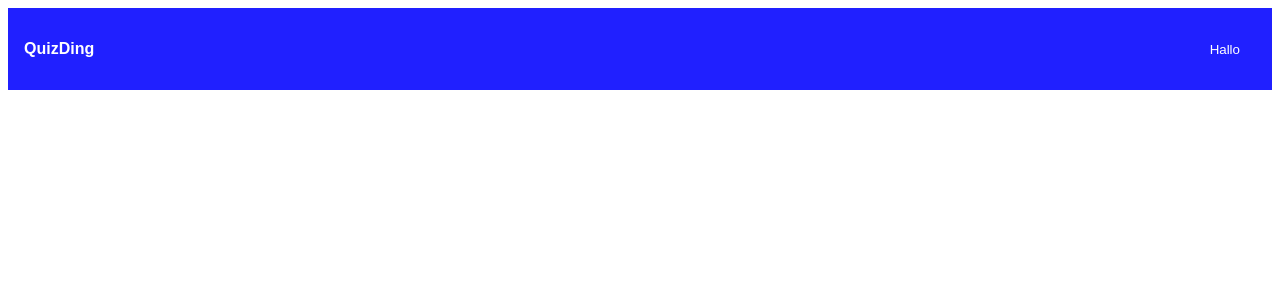
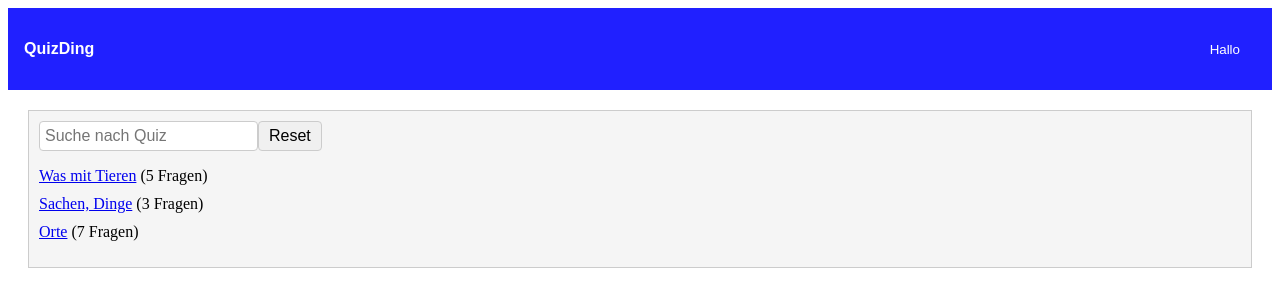
Before and after one commit to sadia5675/Quiz-Anwendung, a Vue app in the folder frontend/: page / in a window 1280 px wide. Shown: the top 306 px of the page. Built offline with nearby package versions, Linux system fonts and the light colour scheme.

Commit message:
Aufgabe 9.4

```diff
--- a/frontend/src/App.vue
+++ b/frontend/src/App.vue
@@ -17,6 +17,7 @@
     <!-- Hier wird der Hauptinhalt der Anwendung eingefügt -->
     <main>
       <!-- Der Router wird den eigentlichen Hauptinhalt später einblenden -->
+      <QuizListeView />
     </main>
   </div>
 </template>
@@ -25,6 +26,9 @@
 <script setup lang="ts">
 
 import { useInfo } from '@/services/InfoService'
+import QuizListeView from '@/views/QuizListeView.vue';
+
+
 
 const { readonlyInfonachricht, setInfo } = useInfo();
 
--- /dev/null
+++ b/frontend/src/services/QuizListeService.ts
@@ -0,0 +1,38 @@
+import { ref, computed, readonly } from 'vue';
+import { type IQuizInfo } from '@/services/backendapitypen';
+
+
+
+export function useQuizService() {
+    // Simulierte Daten für die Quiz-Liste
+    const quizListe = ref<IQuizInfo[]>([
+      { id: 1, name: 'Was mit Tieren', nFragen: 5 },
+      { id: 2, name: 'Sachen, Dinge', nFragen: 3 },
+      { id: 3, name: 'Orte', nFragen: 7 },
+    ]);
+
+    // Suchfeld-Status
+    const suchbegriff = ref('');
+
+    // Gefilterte Liste basierend auf Suchbegriff
+    const gefilterteListe = computed(() => {
+      const filter = suchbegriff.value.toLowerCase().trim();
+      if (!filter) {
+        return quizListe.value;
+      }
+      return quizListe.value.filter((quiz) =>
+        quiz.name.toLowerCase().includes(filter)
+      );
+    });
+
+    // Funktion zum Zurücksetzen des Suchbegriffs
+    function resetSuchbegriff() {
+      suchbegriff.value = '';
+    }
+
+    return {
+      quizinfoliste: readonly(gefilterteListe),
+      suchbegriff,
+      resetSuchbegriff,
+    };
+  }
--- /dev/null
+++ b/frontend/src/views/QuizListeView.vue
@@ -0,0 +1,63 @@
+<template>
+    <div>
+      <input type="text" v-model="suchbegriff" placeholder="Suche nach Quiz" />
+      <button @click="resetSuchbegriff">Reset</button>
+      <ul>
+        <li v-for="quiz in quizinfoliste" :key="quiz.id">
+          <router-link :to="'/quiz/' + quiz.id">{{ quiz.name }}</router-link>
+          ({{ quiz.nFragen }} Fragen)
+        </li>
+      </ul>
+    </div>
+  </template>
+
+
+
+
+<script setup lang="ts">
+
+import { useQuizService } from '../services/QuizListeService';
+
+const { quizinfoliste, suchbegriff, resetSuchbegriff } = useQuizService();
+
+</script>
+
+
+<style scoped>
+div {
+    margin: 20px;
+    padding: 10px;
+    border: 1px solid #ccc;
+    background-color: #f5f5f5;
+  }
+
+  input[type="text"] {
+    padding: 5px;
+    font-size: 16px;
+    border: 1px solid #ccc;
+    border-radius: 4px;
+  }
+
+button {
+    padding: 5px 10px;
+    font-size: 16px;
+    background-color: #f0f0f0;
+    border: 1px solid #ccc;
+    border-radius: 4px;
+    cursor: pointer;
+  }
+
+  ul {
+    list-style-type: none;
+    padding: 0;
+  }
+
+  /* Stil für jedes Quiz-Element */
+  li {
+    margin-bottom: 10px;
+  }
+
+  /* Stil für den Quiznamen und die Anzahl der Fragen */
+
+
+</style>
```
Also changed, not shown: 1 other file (tests, documents, lock files or other folders).
